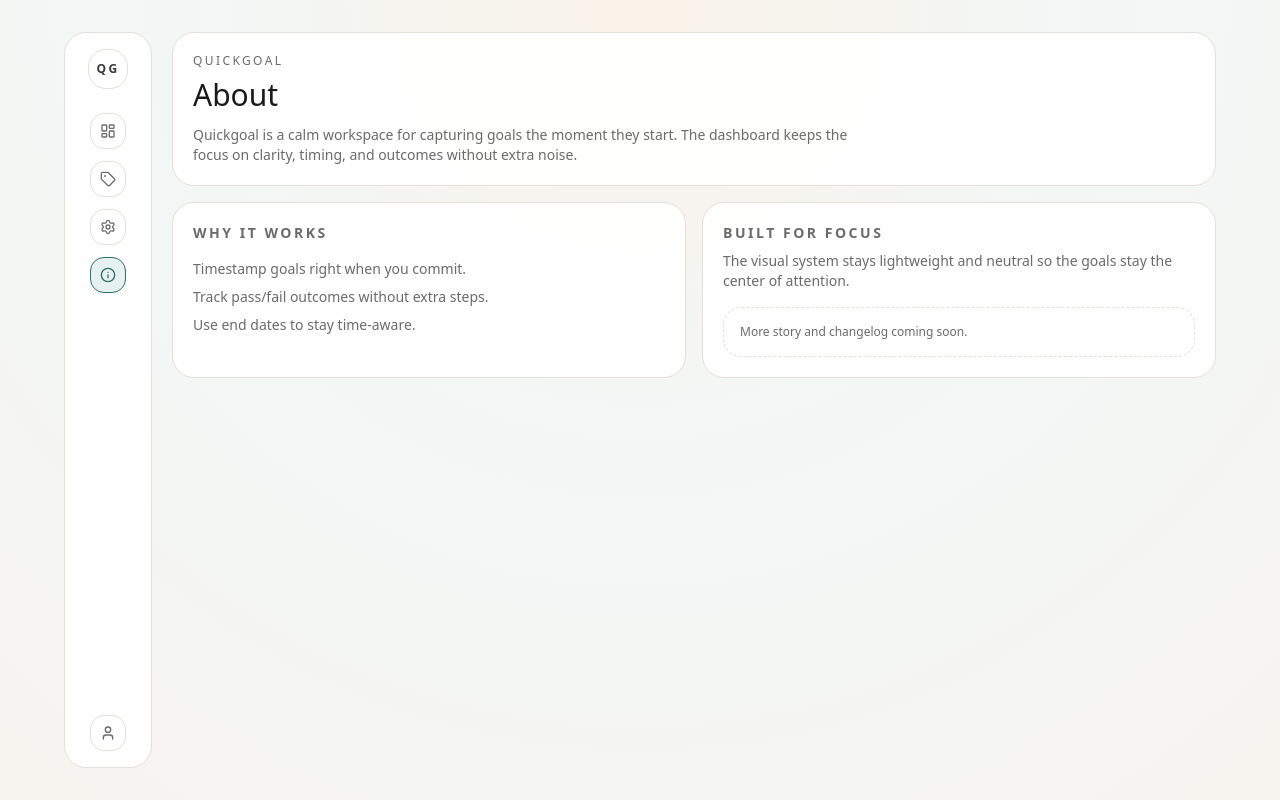
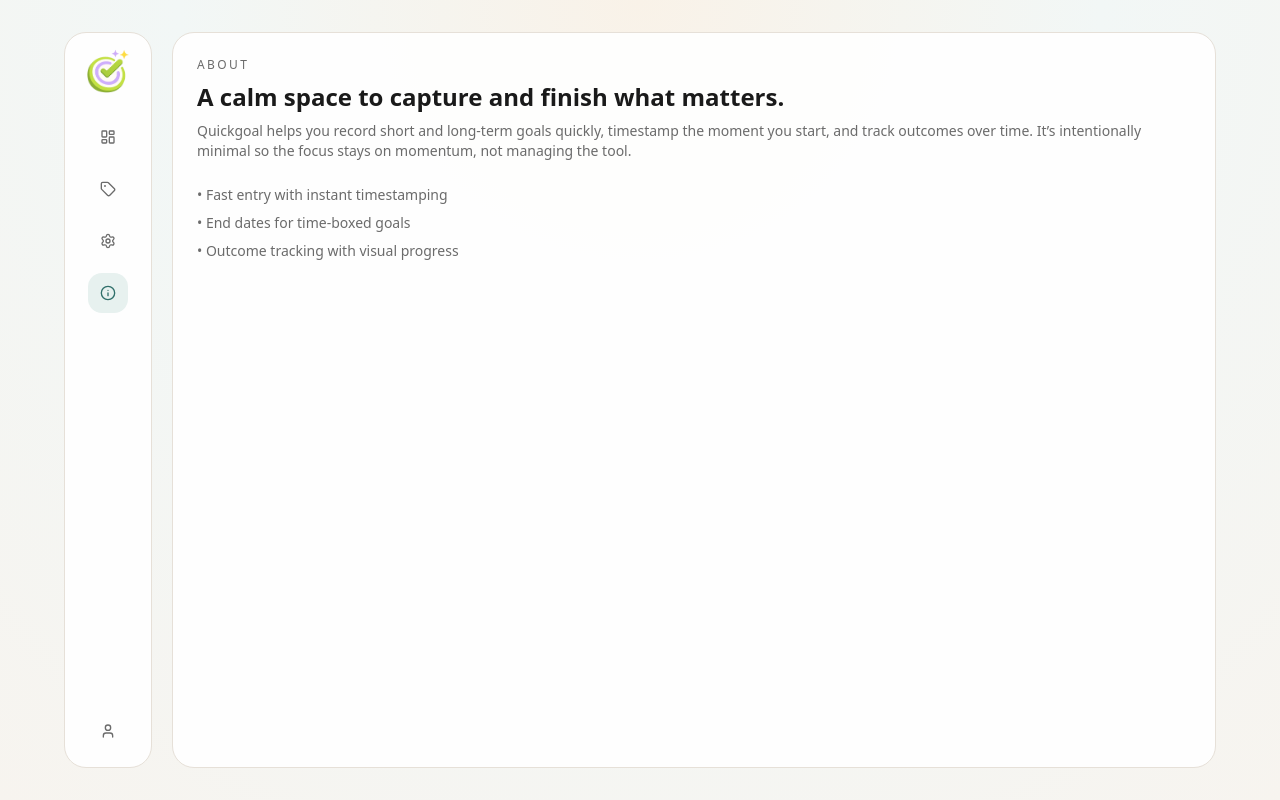
Before and after one commit to FosterHoulston/quickgoal, a Next.js app: page /about in a window 1280 px wide. Built offline with nearby package versions, Linux system fonts and the light colour scheme.

Commit message:
feat: add toast notifications. | fix: add auto-close form submission dialog boxes. | style: changed layouts, spacing, font size.

```diff
--- a/app/about/page.tsx
+++ b/app/about/page.tsx
@@ -3,43 +3,23 @@
 export default function AboutPage() {
   return (
     <AppShell>
-      <section className="rounded-3xl border border-[#e6e0d8] bg-white/90 p-5">
+      <section className="flex flex-1 flex-col rounded-3xl border border-[#e6e0d8] bg-white/90 p-6">
         <div className="text-xs uppercase tracking-[0.2em] text-[#6b6b6b]">
-          Quickgoal
+          About
         </div>
-        <h1 className="mt-2 font-[var(--font-fraunces)] text-3xl">
-          About
+        <h1 className="mt-2 text-2xl font-semibold text-[#1a1a1a]">
+          A calm space to capture and finish what matters.
         </h1>
-        <p className="mt-3 max-w-2xl text-sm text-[#6b6b6b]">
-          Quickgoal is a calm workspace for capturing goals the moment they start.
-          The dashboard keeps the focus on clarity, timing, and outcomes without
-          extra noise.
+        <p className="mt-2 text-sm text-[#6b6b6b]">
+          Quickgoal helps you record short and long-term goals quickly, timestamp
+          the moment you start, and track outcomes over time. It’s intentionally
+          minimal so the focus stays on momentum, not managing the tool.
         </p>
-      </section>
-
-      <section className="grid gap-4 md:grid-cols-2">
-        <div className="rounded-3xl border border-[#e6e0d8] bg-white/90 p-5">
-          <h2 className="text-sm font-semibold uppercase tracking-[0.18em] text-[#6b6b6b]">
-            Why it works
-          </h2>
-          <ul className="mt-4 space-y-2 text-sm text-[#6b6b6b]">
-            <li>Timestamp goals right when you commit.</li>
-            <li>Track pass/fail outcomes without extra steps.</li>
-            <li>Use end dates to stay time-aware.</li>
-          </ul>
-        </div>
-        <div className="rounded-3xl border border-[#e6e0d8] bg-white/90 p-5">
-          <h2 className="text-sm font-semibold uppercase tracking-[0.18em] text-[#6b6b6b]">
-            Built for focus
-          </h2>
-          <p className="mt-2 text-sm text-[#6b6b6b]">
-            The visual system stays lightweight and neutral so the goals stay the
-            center of attention.
-          </p>
-          <div className="mt-4 rounded-2xl border border-dashed border-[#e6e0d8] p-4 text-xs text-[#6b6b6b]">
-            More story and changelog coming soon.
-          </div>
-        </div>
+        <ul className="mt-6 space-y-2 text-sm text-[#6b6b6b]">
+          <li>• Fast entry with instant timestamping</li>
+          <li>• End dates for time‑boxed goals</li>
+          <li>• Outcome tracking with visual progress</li>
+        </ul>
       </section>
     </AppShell>
   );
--- a/app/page.tsx
+++ b/app/page.tsx
@@ -195,6 +195,9 @@
   const [goalsError, setGoalsError] = useState<string | null>(null);
   const [saveNotice, setSaveNotice] = useState<string | null>(null);
   const [newGoalOpen, setNewGoalOpen] = useState(false);
+  const [toasts, setToasts] = useState<
+    { id: string; message: string; tone?: "default" | "success" | "error" }[]
+  >([]);
   const [editGoal, setEditGoal] = useState<Goal | null>(null);
   const [editTitle, setEditTitle] = useState("");
   const [editOutcome, setEditOutcome] = useState<"passed" | "failed" | null>(
@@ -210,6 +213,19 @@
 
   const isAuthed = !!session;
   const canSave = title.trim().length > 0 && isAuthed;
+
+  const pushToast = (
+    message: string,
+    tone: "default" | "success" | "error" = "default",
+  ) => {
+    const id = typeof crypto !== "undefined" && "randomUUID" in crypto
+      ? crypto.randomUUID()
+      : `${Date.now()}-${Math.random()}`;
+    setToasts((current) => [...current, { id, message, tone }]);
+    window.setTimeout(() => {
+      setToasts((current) => current.filter((toast) => toast.id !== id));
+    }, 4000);
+  };
 
   useEffect(() => {
     if (!supabase) {
@@ -373,6 +389,7 @@
     const createdAt = (draftStartedAt ?? new Date()).toISOString();
     if (!supabase || !session) {
       setGoalsError("Sign in to save goals.");
+      pushToast("Sign in to save goals.", "error");
       return;
     }
 
@@ -390,6 +407,7 @@
 
     if (error || !savedGoal) {
       setGoalsError(error?.message ?? "Unable to save goal.");
+      pushToast(error?.message ?? "Unable to save goal.", "error");
       return;
     }
 
@@ -404,6 +422,7 @@
         );
       if (categoryError) {
         setGoalsError(categoryError.message);
+        pushToast(categoryError.message, "error");
       }
     }
 
@@ -422,6 +441,8 @@
     setGoals((current) => [newGoal, ...current]);
     resetForm();
     setSaveNotice("Goal saved.");
+    pushToast("Goal created.", "success");
+    setNewGoalOpen(false);
   };
 
   const orderedGoals = useMemo(() => goals, [goals]);
@@ -520,6 +541,7 @@
 
     if (error) {
       setGoalsError(error.message);
+      pushToast(error.message, "error");
       setEditSaving(false);
       return;
     }
@@ -531,6 +553,7 @@
         .eq("goal_id", editGoal.id);
       if (deleteError) {
         setGoalsError(deleteError.message);
+        pushToast(deleteError.message, "error");
         setEditSaving(false);
         return;
       }
@@ -546,6 +569,7 @@
           );
         if (insertError) {
           setGoalsError(insertError.message);
+          pushToast(insertError.message, "error");
           setEditSaving(false);
           return;
         }
@@ -573,6 +597,7 @@
 
     setEditSaving(false);
     closeEditGoal();
+    pushToast("Goal updated.", "success");
   };
 
   const handleDeleteGoal = async () => {
@@ -585,12 +610,14 @@
     const { error } = await supabase.from("goals").delete().eq("id", editGoal.id);
     if (error) {
       setGoalsError(error.message);
+      pushToast(error.message, "error");
       setEditDeleting(false);
       return;
     }
     setGoals((current) => current.filter((goal) => goal.id !== editGoal.id));
     setEditDeleting(false);
     closeEditGoal();
+    pushToast("Goal deleted.", "success");
   };
 
   const handleGoogleSignIn = async () => {
@@ -608,6 +635,9 @@
     });
     if (error) {
       setAuthError(error.message);
+      pushToast(error.message, "error");
+    } else {
+      pushToast("Redirecting to Google sign-in.", "default");
     }
   };
 
@@ -620,6 +650,7 @@
     }
     if (!email.trim()) {
       setAuthError("Enter an email address to continue.");
+      pushToast("Enter an email address to continue.", "error");
       return;
     }
     const { error } = await supabase.auth.signInWithOtp({
@@ -630,9 +661,11 @@
     });
     if (error) {
       setAuthError(error.message);
+      pushToast(error.message, "error");
       return;
     }
     setAuthNotice("Check your email for a sign-in link.");
+    pushToast("Check your email for a sign-in link.", "success");
     setEmail("");
   };
 
@@ -643,6 +676,9 @@
     const { error } = await supabase.auth.signOut();
     if (error) {
       setAuthError(error.message);
+      pushToast(error.message, "error");
+    } else {
+      pushToast("Signed out.", "success");
     }
   };
 
@@ -740,11 +776,16 @@
           </div>
         ) : (
           <AppShell embedded sessionEmail={session.user.email} onSignOut={handleSignOut}>
-            <section className="flex min-h-0 flex-1 flex-col rounded-3xl border border-[#e6e0d8] bg-white/80 p-4">
+            <section className="flex min-h-0 flex-1 flex-col rounded-3xl border border-[#e6e0d8] bg-white/85 p-6">
               <div className="flex flex-wrap items-center justify-between gap-3">
                 <div>
-                    <h2 className="text-lg font-semibold">Goals</h2>
-                    <p className="text-xs uppercase tracking-[0.2em] text-[#6b6b6b]">
+                  <div className="text-xs uppercase tracking-[0.2em] text-[#6b6b6b]">
+                    Goals
+                  </div>
+                  <h2 className="mt-2 text-2xl font-semibold text-[#1a1a1a]">
+                    Dashboard
+                  </h2>
+                  <p className="mt-2 text-sm text-[#6b6b6b]">
                     {orderedGoals.length} total
                   </p>
                 </div>
@@ -757,7 +798,12 @@
                 </Button>
               </div>
 
-                <div className="mt-4 flex min-h-0 flex-1 overflow-hidden rounded-2xl border border-[#e6e0d8] bg-white">
+              <div className="mt-4 flex min-h-0 flex-1 flex-col gap-4">
+                <div className="flex min-h-0 flex-1 flex-col rounded-2xl border border-[#e6e0d8] bg-white p-4">
+                  <div className="text-lg font-semibold text-[#1a1a1a]">
+                    Table
+                  </div>
+                  <div className="mt-3 flex min-h-0 flex-1 overflow-hidden rounded-2xl border border-[#e6e0d8] bg-white">
                     {goalsLoading ? (
                       <div className="p-6 text-sm text-[#6b6b6b]">
                         Loading goals...
@@ -769,7 +815,7 @@
                           : "Sign in to view your goals."}
                       </div>
                     ) : (
-                    <div className="max-h-none flex-1 overflow-y-auto">
+                      <div className="min-h-0 flex-1 overflow-y-auto">
                         <table className="w-full text-left text-sm">
                           <thead className="sticky top-0 z-10 bg-[#f7f5f1] text-[10px] uppercase tracking-[0.2em] text-[#6b6b6b]">
                             <tr>
@@ -809,11 +855,17 @@
                                   <div className="flex flex-col gap-2">
                                     <div className="flex items-center gap-2 font-semibold">
                                       {goal.outcome === "passed" ? (
-                                      <span className="text-[#2f6f6a]" aria-hidden="true">
+                                        <span
+                                          className="text-[#2f6f6a]"
+                                          aria-hidden="true"
+                                        >
                                           ✓
                                         </span>
                                       ) : goal.outcome === "failed" ? (
-                                      <span className="text-[#8b4a3a]" aria-hidden="true">
+                                        <span
+                                          className="text-[#8b4a3a]"
+                                          aria-hidden="true"
+                                        >
                                           x
                                         </span>
                                       ) : null}
@@ -898,19 +950,19 @@
                       </div>
                     )}
                   </div>
-              </section>
+                </div>
 
-            <section className="rounded-3xl border border-[#e6e0d8] bg-white/90 p-4">
-              <div className="flex flex-wrap items-center justify-between gap-3">
-                <div>
-                  <h3 className="text-lg font-semibold">Goal outcomes</h3>
+                <div className="rounded-2xl border border-[#e6e0d8] bg-white p-4">
+                  <div className="flex flex-wrap items-start justify-between gap-3">
+                    <div className="text-lg font-semibold text-[#1a1a1a]">
+                      Heatmap
                     </div>
-                <div className="flex justify-center">
+                    <div className="flex items-center gap-2">
                       <Select
                         value={String(selectedYear)}
                         onValueChange={(value) => setSelectedYear(Number(value))}
                       >
-                    <SelectTrigger className="h-9 w-[88px] justify-center rounded-full border-[#1a1a1a]/20 px-2 text-xs uppercase tracking-[0.2em]">
+                        <SelectTrigger className="h-8 w-[88px] justify-center rounded-full border-[#1a1a1a]/20 px-2 text-[10px] uppercase tracking-[0.2em]">
                           <SelectValue placeholder="Year" />
                         </SelectTrigger>
                         <SelectContent>
@@ -923,8 +975,7 @@
                       </Select>
                     </div>
                   </div>
-
-              <div className="mt-4">
+                  <div className="mt-2">
                     {dailyGrid.weeks.length === 0 ? (
                       <div className="rounded-2xl border border-dashed border-[#e6e0d8] p-6 text-sm text-[#6b6b6b]">
                         No completed goals yet. Mark a goal as passed or failed to see
@@ -974,7 +1025,8 @@
                                         ? 0
                                         : Math.min(
                                             1,
-                                        0.35 + total / Math.max(1, dailyGrid.maxTotal),
+                                            0.35 +
+                                              total / Math.max(1, dailyGrid.maxTotal),
                                           );
                                     const green = `rgba(47, 179, 106, ${intensity})`;
                                     const red = `rgba(227, 83, 63, ${intensity})`;
@@ -983,7 +1035,9 @@
                                         ? "#f1f0ec"
                                         : `linear-gradient(90deg, ${green} ${Math.round(
                                             passRatio * 100,
-                                      )}%, ${red} ${Math.round(passRatio * 100)}%)`;
+                                          )}%, ${red} ${Math.round(
+                                            passRatio * 100,
+                                          )}%)`;
                                     return (
                                       <span
                                         key={cell.key}
@@ -1010,7 +1064,9 @@
                                       ? "#e3533f"
                                       : `linear-gradient(90deg, #2fb36a ${Math.round(
                                           passRatio * 100,
-                                    )}%, #e3533f ${Math.round(passRatio * 100)}%)`;
+                                        )}%, #e3533f ${Math.round(
+                                          passRatio * 100,
+                                        )}%)`;
                                 return (
                                   <span
                                     key={`pf-${index}`}
@@ -1043,6 +1099,8 @@
                         </div>
                       </div>
                     )}
+                  </div>
+                </div>
               </div>
             </section>
           </AppShell>
@@ -1343,6 +1401,23 @@
           </div>
         </DialogContent>
       </Dialog>
+
+      <div className="fixed bottom-6 right-6 z-50 flex w-[280px] flex-col gap-2">
+        {toasts.map((toast) => (
+          <div
+            key={toast.id}
+            className={`rounded-2xl border px-4 py-3 text-xs shadow-lg ${
+              toast.tone === "success"
+                ? "border-[#2f6f6a] bg-[#e7f1ef] text-[#2f6f6a]"
+                : toast.tone === "error"
+                  ? "border-[#8b4a3a] bg-[#f3e6e2] text-[#8b4a3a]"
+                  : "border-[#e6e0d8] bg-white text-[#3a3a3a]"
+            }`}
+          >
+            {toast.message}
+          </div>
+        ))}
+      </div>
     </div>
   );
 }
--- a/app/settings/page.tsx
+++ b/app/settings/page.tsx
@@ -4,62 +4,17 @@
 export default function SettingsPage() {
   return (
     <AppShell>
-      <section className="rounded-3xl border border-[#e6e0d8] bg-white/90 p-5">
-        <div className="flex flex-wrap items-center justify-between gap-3">
-          <div>
-            <div className="text-xs uppercase tracking-[0.2em] text-[#6b6b6b]">
-              Preferences
-            </div>
-            <h1 className="font-[var(--font-fraunces)] text-3xl">Settings</h1>
-          </div>
-          <div />
+      <section className="flex flex-1 flex-col rounded-3xl border border-[#e6e0d8] bg-white/90 p-6">
+        <div className="text-xs uppercase tracking-[0.2em] text-[#6b6b6b]">
+          Preferences
         </div>
-      </section>
-
-      <section className="grid gap-4 md:grid-cols-2">
-        <div className="rounded-3xl border border-[#e6e0d8] bg-white/90 p-5">
-          <h2 className="text-sm font-semibold uppercase tracking-[0.18em] text-[#6b6b6b]">
-            Account
-          </h2>
-          <p className="mt-2 text-sm text-[#6b6b6b]">
-            Manage your profile, authentication, and sign-in methods.
-          </p>
-          <div className="mt-4 rounded-2xl border border-dashed border-[#e6e0d8] p-4 text-xs text-[#6b6b6b]">
-            Account settings are coming soon.
-          </div>
-        </div>
-        <div className="rounded-3xl border border-[#e6e0d8] bg-white/90 p-5">
-          <h2 className="text-sm font-semibold uppercase tracking-[0.18em] text-[#6b6b6b]">
-            Notifications
-          </h2>
-          <p className="mt-2 text-sm text-[#6b6b6b]">
-            Choose how you want to be reminded about goals.
-          </p>
-          <div className="mt-4 rounded-2xl border border-dashed border-[#e6e0d8] p-4 text-xs text-[#6b6b6b]">
-            Notification preferences are coming soon.
-          </div>
-        </div>
-        <div className="rounded-3xl border border-[#e6e0d8] bg-white/90 p-5">
-          <h2 className="text-sm font-semibold uppercase tracking-[0.18em] text-[#6b6b6b]">
-            Data
-          </h2>
-          <p className="mt-2 text-sm text-[#6b6b6b]">
-            Export or clean up goal history when needed.
-          </p>
-          <div className="mt-4 rounded-2xl border border-dashed border-[#e6e0d8] p-4 text-xs text-[#6b6b6b]">
-            Data tools are coming soon.
-          </div>
-        </div>
-        <div className="rounded-3xl border border-[#e6e0d8] bg-white/90 p-5">
-          <h2 className="text-sm font-semibold uppercase tracking-[0.18em] text-[#6b6b6b]">
-            Appearance
-          </h2>
-          <p className="mt-2 text-sm text-[#6b6b6b]">
-            Fine-tune the dashboard look and density.
-          </p>
-          <div className="mt-4 rounded-2xl border border-dashed border-[#e6e0d8] p-4 text-xs text-[#6b6b6b]">
-            Appearance controls are coming soon.
-          </div>
+        <h1 className="mt-2 text-2xl font-semibold text-[#1a1a1a]">Settings</h1>
+        <p className="mt-2 text-sm text-[#6b6b6b]">
+          Settings will live here. Future options can include account, notification,
+          data, and appearance preferences.
+        </p>
+        <div className="mt-6 rounded-2xl border border-dashed border-[#e6e0d8] p-4 text-xs text-[#6b6b6b]">
+          Settings controls are coming soon.
         </div>
       </section>
     </AppShell>
--- a/app/tags/page.tsx
+++ b/app/tags/page.tsx
@@ -235,17 +235,15 @@
                 No tags yet. Create your first tag above.
               </div>
             ) : (
-              <div className="grid min-h-0 flex-1 grid-cols-1 gap-4 overflow-y-auto pr-2 md:grid-cols-2">
+              <div className="min-h-0 flex-1 overflow-y-auto pr-2">
+                <div className="columns-1 gap-3 md:columns-2">
                 {tags.map((tag) => (
                   <button
                     key={tag.id}
                     type="button"
                     onClick={() => openEdit(tag)}
-                    className="flex h-full flex-col gap-3 rounded-2xl border border-[#e6e0d8] bg-white p-4 text-left transition hover:border-[#2f6f6a]"
+                    className="mb-3 flex w-full break-inside-avoid flex-col gap-3 rounded-2xl border border-[#e6e0d8] bg-white p-4 text-left transition hover:border-[#2f6f6a]"
                   >
-                    <div className="text-xs uppercase tracking-[0.2em] text-[#6b6b6b]">
-                      Tag
-                    </div>
                     <div className="text-lg font-semibold text-[#1a1a1a]">
                       {tag.name}
                     </div>
@@ -254,6 +252,7 @@
                     </p>
                   </button>
                 ))}
+                </div>
               </div>
             )}
           </div>
--- a/components/AppShell.tsx
+++ b/components/AppShell.tsx
@@ -31,17 +31,21 @@
   const content = (
     <div className="grid min-h-0 flex-1 gap-5 lg:grid-cols-[88px_1fr]">
       <aside className="flex flex-col items-center gap-4 rounded-3xl border border-[#e6e0d8] bg-white/90 px-3 py-4 text-[#3a3a3a]">
-        <div className="flex h-10 w-10 items-center justify-center rounded-2xl border border-[#e6e0d8] bg-white text-xs font-semibold uppercase tracking-[0.2em]">
-          QG
+        <div className="flex h-11 w-11 items-center justify-center rounded-2xl">
+          <img
+            src="/quickgoal-icon-transparent-bg.png"
+            alt="Quickgoal"
+            className="h-11 w-11 object-contain"
+          />
         </div>
             <div className="mt-2 flex flex-col gap-3 text-[11px] uppercase tracking-[0.24em] text-[#6b6b6b]">
               {NAV_ITEMS.map((item) => {
                 const Icon = item.icon;
                 const active = item.href ? pathname === item.href : false;
-            const className = `flex h-9 w-9 items-center justify-center rounded-xl border transition ${
+                const className = `flex h-10 w-10 items-center justify-center rounded-xl transition ${
                   active
-                ? "border-[#2f6f6a] bg-[#e7f1ef] text-[#2f6f6a]"
-                : "border-[#e6e0d8] text-[#6b6b6b] hover:border-[#2f6f6a]"
+                    ? "bg-[#e7f1ef] text-[#2f6f6a]"
+                    : "text-[#6b6b6b] hover:bg-[#f1f0ec]"
                 }`;
 
             if (item.href) {
@@ -74,7 +78,7 @@
                 <PopoverTrigger asChild>
                   <button
                     type="button"
-                className="flex h-9 w-9 items-center justify-center rounded-xl border border-[#e6e0d8] text-[#6b6b6b] hover:border-[#2f6f6a]"
+                    className="flex h-10 w-10 items-center justify-center rounded-xl text-[#6b6b6b] transition hover:bg-[#f1f0ec]"
                     aria-label="Profile"
                   >
                     <User className="h-4 w-4" />
```
Also changed, not shown: public/quickgoal-icon-transparent-bg.png (added), 1 other file (tests, documents, lock files or other folders). Lines whose indentation alone changed are shown as unchanged.
